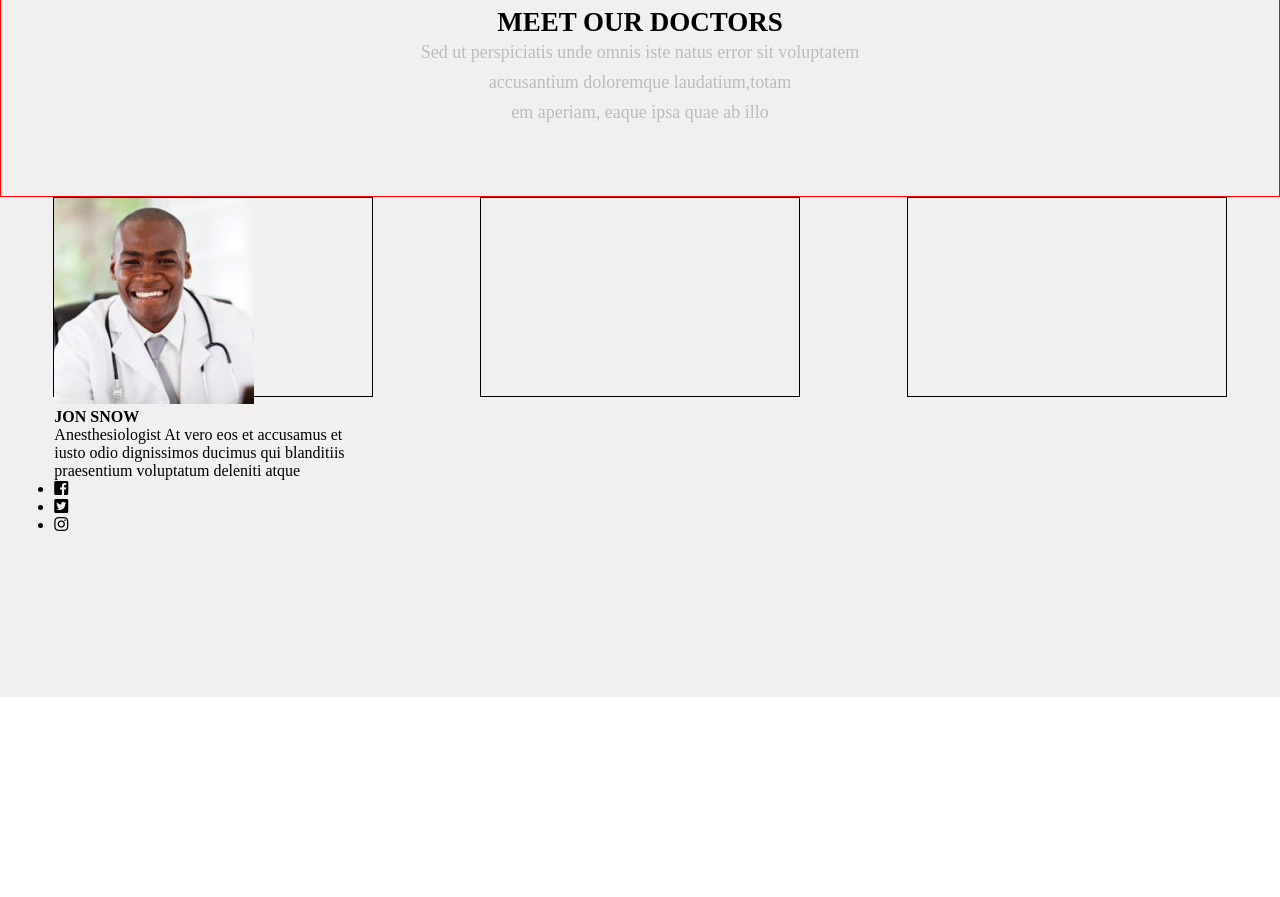
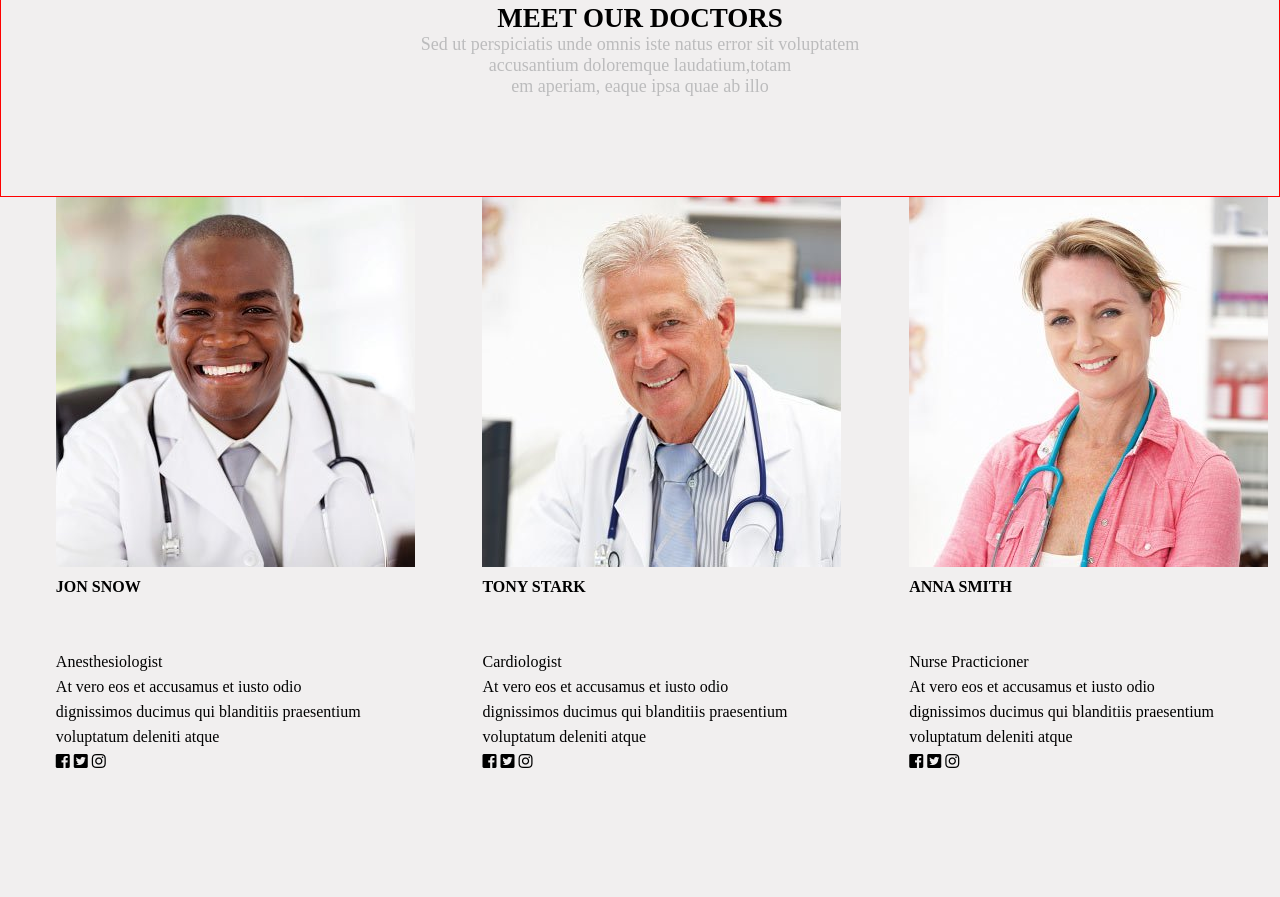
Before and after one commit to adele-recubini/proj-html-vuejs, a website: page index.html in a window 1280 px wide. Shown: the part 1473-2370 px from the top of the page. Before the commit the page ends 2170 px from the top, so only its background shows below. Drawn offline with nearby package versions, Linux system fonts and the light colour scheme.

Commit message:
modifiche

```diff
--- a/index.html
+++ b/index.html
@@ -82,9 +82,20 @@
 
       <div class="container-four">
         <div class="items">
-          <img src="img\doctor-1-200x206.jpg" alt="">
-          <h4>JON SNOW</h4>
-          <span>Anesthesiologist</span>
+          <img src="img\doctor-1.jpg" alt=""><br>
+          <h4>JON SNOW</h4><br><br>
+          <span>Anesthesiologist</span><br>
+          <span>At vero eos et accusamus et iusto odio dignissimos ducimus qui blanditiis praesentium voluptatum deleniti atque</span>
+          <ul>
+            <li><i class="fab fa-facebook-square"></i></li>
+            <li><i class="fab fa-twitter-square" aria-hidden="true"></i></li>
+            <li><i class="fab fa-instagram" aria-hidden="true"></i></li>
+          </ul>
+        </div>
+        <div class="items">
+          <img src="img\doctor-2.jpg" alt=""><br>
+          <h4>TONY STARK</h4><br><br>
+          <span>Cardiologist</span><br>
           <span>At vero eos et accusamus et iusto odio dignissimos ducimus qui blanditiis praesentium voluptatum deleniti atque</span>
           <ul>
             <li><i class="fab fa-facebook-square"></i></li>
@@ -92,13 +103,17 @@
             <li><i class="fab fa-instagram" aria-hidden="true"></i></li>
           </ul>
 
-
-
         </div>
         <div class="items">
-
-        </div>
-        <div class="items">
+          <img src="img\doctor-3.jpg" alt=""><br>
+          <h4>ANNA SMITH</h4><br><br>
+          <span>Nurse Practicioner</span><br>
+          <span>At vero eos et accusamus et iusto odio dignissimos ducimus qui blanditiis praesentium voluptatum deleniti atque</span>
+          <ul>
+            <li><i class="fab fa-facebook-square"></i></li>
+            <li><i class="fab fa-twitter-square" aria-hidden="true"></i></li>
+            <li><i class="fab fa-instagram" aria-hidden="true"></i></li>
+          </ul>
 
         </div>
 
--- a/src/app.scss
+++ b/src/app.scss
@@ -120,7 +120,8 @@
 
     height: 300px;
     margin: 0 auto;
-    line-height: 30px;
+    line-height: 30p
+    x;
     font-size: 18px;
     color: $words
    }
@@ -131,17 +132,18 @@
 }
 .container-four{
   @include flex;
-
   margin:0 auto;
   background-color:$bg-color;
-  height: 500px;
+  height: 700px;
 
   .items{
     width: 25%;
-    border: 1px solid black;
-    height: 200px;
+    line-height: 25px;
+    margin-left: 5px;
+  }
+  .items>ul>li{
+    display: inline;
+  }
 
 
-  }
-
 }
```
Also changed, not shown: dist/app.css.
